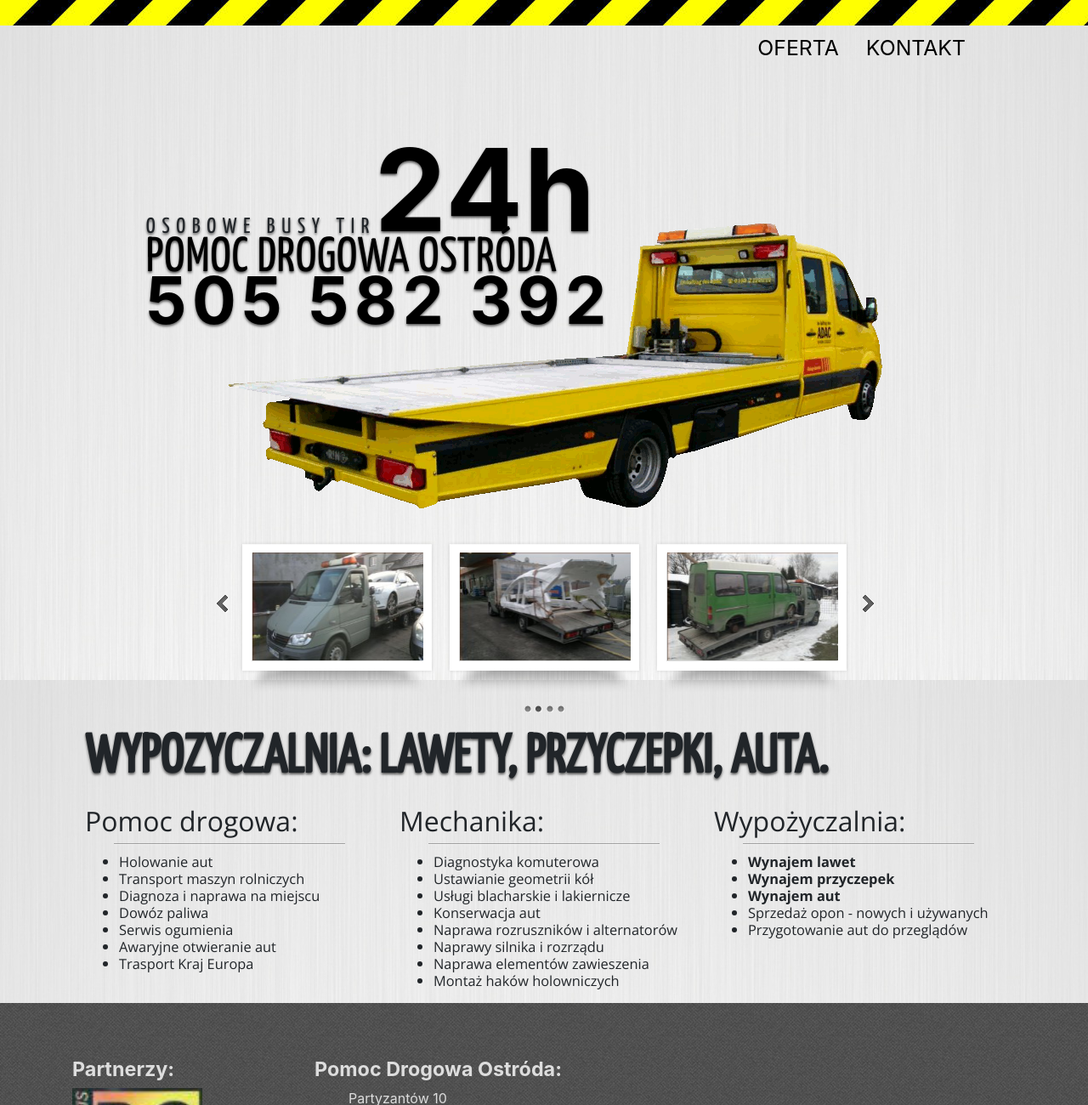
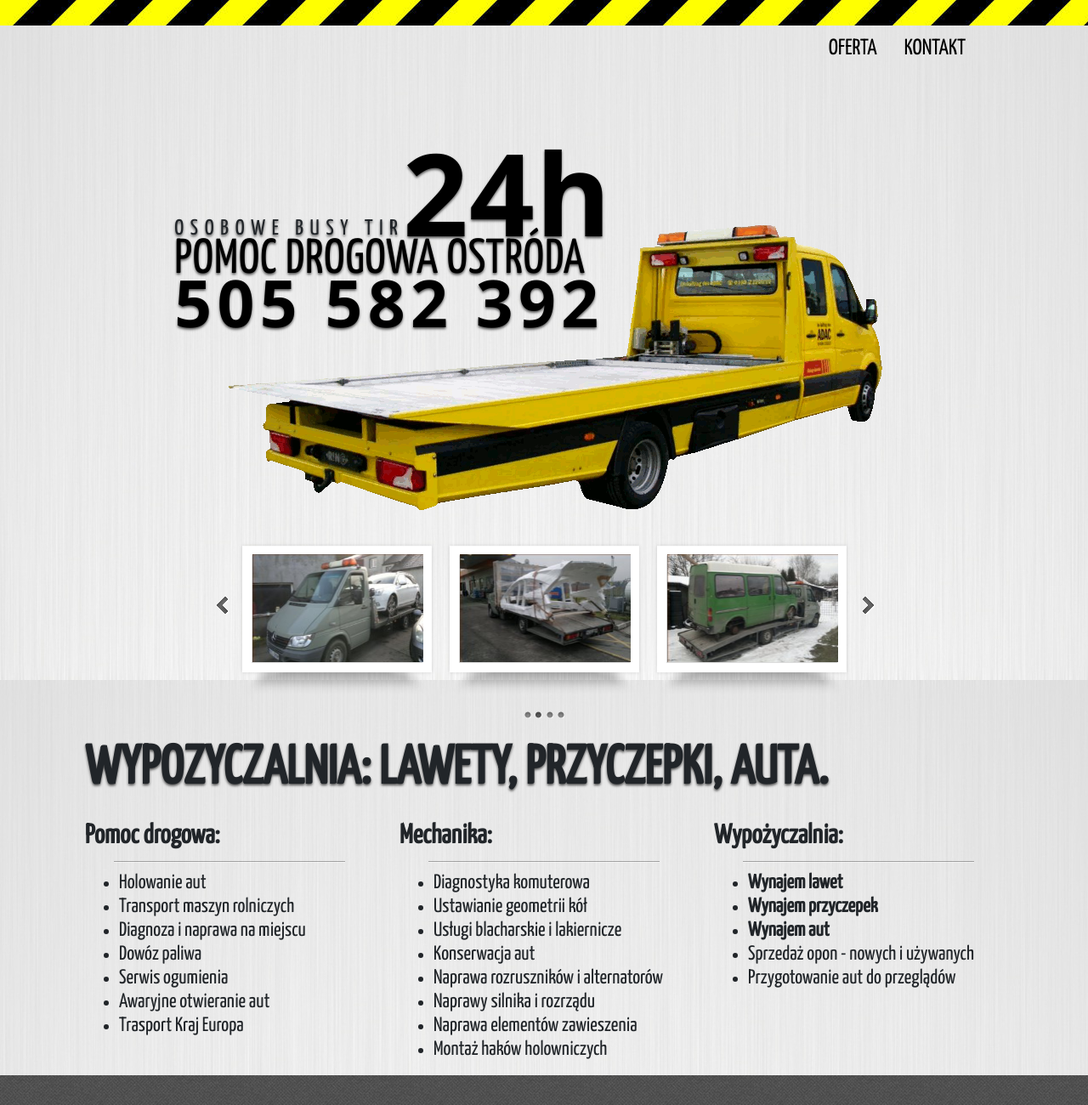
Before and after one commit to piotrowicki/laweta-ui, a Vue app: page / in a window 1280 px wide. Shown: the top 1300 px of the page at 85% size. Built offline with nearby package versions, Linux system fonts and the light colour scheme; grey boxes are pictures that could not be loaded.

Commit message:
Fix layout

```diff
--- a/public/css/car.css
+++ b/public/css/car.css
@@ -112,7 +112,6 @@
 }
 
 #source, #source a {
-	font-size: 12px;
 	color: #999;
 }
 
--- a/public/css/main.css
+++ b/public/css/main.css
@@ -1,6 +1,4 @@
-body {
+body, html {
   background: url('/img/metal.jpg') no-repeat center center fixed;
   background-size: cover;
-  font-family: 'Open Sans', sans-serif;
-  font-size: calc(8px + 0.6vw);
 }
--- a/src/assets/css/app.css
+++ b/src/assets/css/app.css
@@ -3,6 +3,14 @@
     display: flex;
     /* Direction of the items, can be row or column */
     flex-direction: column;
+    font-family: 'Yanone Kaffeesatz', sans-serif;
+    font-size: 20px;
+}
+
+@media screen and (min-width: 320px) {
+    #app {
+        font-size: calc(16px + 0.6vw);
+    }
 }
 
 header {
@@ -12,6 +20,7 @@ header {
 .nav {
     float: right;
     margin-right: 10%;
+    font-size: calc(16px + 0.8vw);
 }
 
 .nav ul li {
@@ -21,7 +30,6 @@ header {
 
 .nav a:link, a:visited, a:hover {
     color: #000;
-    font-size: calc(12px + 1vw);
 }
 
 .nav li a:link {
@@ -41,6 +49,7 @@ header {
 
 .laweta {
     position: relative;
+    font-family: 'Open Sans', sans-serif;
 }
 
 .laweta-img {
--- a/src/assets/css/footer.css
+++ b/src/assets/css/footer.css
@@ -14,9 +14,9 @@ footer {
     color: #ddd;
 }
 
-.footer h2 {
+.footer .title {
+    font-size: calc(18px + 0.7vw);
     font-weight: bold;
-    font-size: calc(8px + 1.2vw);
 }
 
 .footer ul li {
@@ -29,5 +29,4 @@ footer {
 
 .footer a:hover {
     color: #fff;
-    font-size: calc(8px + 0.6vw);
 }
--- a/src/assets/css/offer.css
+++ b/src/assets/css/offer.css
@@ -2,17 +2,15 @@
     font-size: 5vw;
     text-shadow: 0px 2px 3px #555;
     font-weight: bold;
-    font-family: 'Yanone Kaffeesatz', sans-serif;
 }
 
 #serwis1, #serwis11, #serwis12 {
-    font-family: 'Open Sans', sans-serif;
-    line-height: 20px;
-    font-size: calc(10px + 0.5vw)
+    line-height: 28px;
 }
 
 .title {
-    font-size: 2.5vmax;
+     font-size: 2.5vmax;
+     font-weight: bold;
 }
 
 hr {
```
